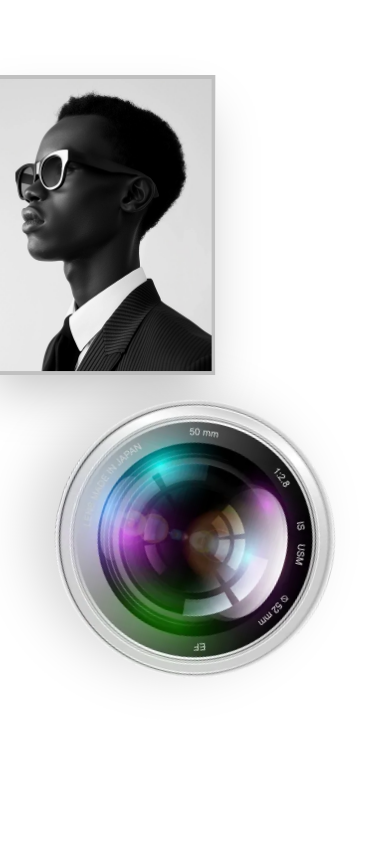
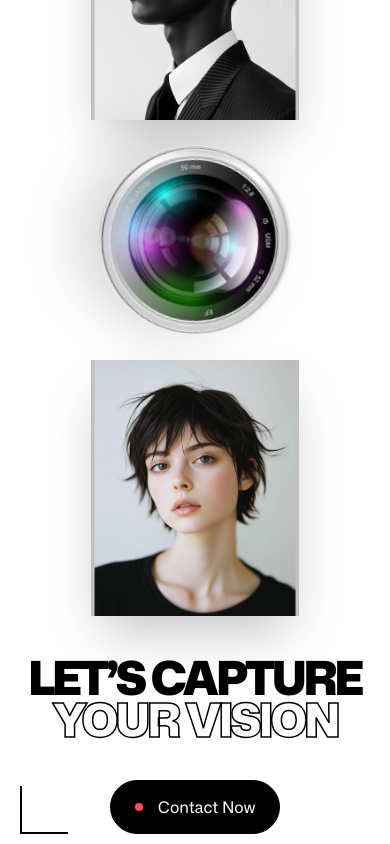
Before and after one commit to khizaramin403/FLICC, a React (Vite) app: page /about in a window 390 px wide. Shown: the part 3580-4424 px from the top of the page. Built offline with nearby package versions, Linux system fonts and the light colour scheme.

Commit message:
fixed footer responsive issues

```diff
--- a/src/components/LetsCapture.jsx
+++ b/src/components/LetsCapture.jsx
@@ -1,13 +1,21 @@
-import React, { useRef } from 'react';
+import React, { useRef, useState, useEffect } from 'react';
 import { motion, useScroll, useTransform, useSpring } from 'framer-motion';
 import img1 from '../assets/Images/camerapicture.webp';
 import img2 from '../assets/Images/blackman.webp';
 import img3 from '../assets/Images/woman.webp';
-// Maan lete hain button component ka naam 'Button' hai
 import Button from '../components/Button';
 
 const LetsCapture = () => {
   const containerRef = useRef(null);
+  const [isMobile, setIsMobile] = useState(false);
+
+  // Screen size check karne ke liye
+  useEffect(() => {
+    const checkMobile = () => setIsMobile(window.innerWidth < 768);
+    checkMobile();
+    window.addEventListener('resize', checkMobile);
+    return () => window.removeEventListener('resize', checkMobile);
+  }, []);
 
   const { scrollYProgress } = useScroll({
     target: containerRef,
@@ -16,83 +24,75 @@ const LetsCapture = () => {
 
   const smoothProgress = useSpring(scrollYProgress, { stiffness: 100, damping: 30 });
 
-  // 1. Camera Rotation on Scroll
+  // Animations logic
   const rotate = useTransform(smoothProgress, [0, 1], [0, 360]);
 
-  // 2. Image Docking (Perfect Left-Right as you liked)
-  const xLeft = useTransform(smoothProgress, [0, 0.5], ["-100%", "0%"]);
-  const xRight = useTransform(smoothProgress, [0, 0.5], ["100%", "0%"]);
+  // Large screen par images bahar se andar ayengi
+  // -50% se 0% tak range rakhi hai taake overflow na ho
+  const xLeft = useTransform(smoothProgress, [0, 0.4], ["-50%", "0%"]);
+  const xRight = useTransform(smoothProgress, [0, 0.4], ["50%", "0%"]);
 
   return (
-    <>
     <section
       ref={containerRef}
-      className="w-full bg-white flex justify-center overflow-hidden py-25"
+      className="w-full bg-white flex justify-center overflow-hidden py-10 md:py-25"
     >
-      <div className="w-full max-w-430 mx-auto px-5 md:px-15 relative flex flex-col items-center justify-center min-h-screen">
+      <div className="w-full max-w-[1720px] mx-auto px-5 md:px-15 relative flex flex-col items-center justify-center min-h-[60vh] md:min-h-screen">
 
         {/* --- Corner Borders --- */}
-        <div className="absolute top-0 right-5 md:right-15 w-16 h-16 border-t-2 border-r-2 border-black md:w-20 md:h-20" />
-        <div className="absolute bottom-0 left-5 md:left-15 w-16 h-16 border-b-2 border-l-2 border-black md:w-20 md:h-20" />
+        <div className="absolute top-0 right-5 md:right-15 w-12 h-12 border-t-2 border-r-2 border-black md:w-20 md:h-20" />
+        <div className="absolute bottom-0 left-5 md:left-15 w-12 h-12 border-b-2 border-l-2 border-black md:w-20 md:h-20" />
 
-        {/* --- Main Visual Container --- */}
         <div className="relative w-full flex flex-col items-center z-10">
 
-          <div className="flex flex-col md:flex-row items-center justify-center gap-6 md:gap-10 mb-16 w-full">
+          <div className="flex flex-col md:flex-row items-center justify-center gap-6 md:gap-10 mb-10 md:mb-16 w-full">
 
-            {/* Left Image (233x300) */}
+            {/* Left Image (Blackman) */}
             <motion.div
-              style={{ x: xLeft }}
-              className="w-58.25 h-75 overflow-hidden shadow-2xl shrink-0"
+              style={{ x: isMobile ? 0 : xLeft }}
+              className="w-52 h-64 md:w-58 md:h-75 overflow-hidden shadow-2xl shrink-0 z-0"
             >
               <img src={img2} alt="Left" className="w-full h-full object-cover" />
             </motion.div>
 
-            {/* Center Camera (280x280) */}
+            {/* Center Camera (Lens) */}
             <motion.div
               style={{ rotate }}
-              className="w-70 h-70 z-20 flex-0"
+              className="w-48 h-48 md:w-70 md:h-70 z-20 flex-shrink-0"
             >
               <img src={img1} alt="Lens" className="w-full h-full object-contain drop-shadow-2xl" />
             </motion.div>
 
-            {/* Right Image (233x300) */}
+            {/* Right Image (Woman) */}
             <motion.div
-              style={{ x: xRight }}
-              className="w-58.25 h-75 overflow-hidden shadow-2xl flex-0"
+              style={{ x: isMobile ? 0 : xRight }}
+              className="w-52 h-64 md:w-58 md:h-75 overflow-hidden shadow-2xl shrink-0 z-0"
             >
               <img src={img3} alt="Right" className="w-full h-full object-cover" />
             </motion.div>
           </div>
 
           {/* --- Bottom Text & Button --- */}
-          <div className="text-center flex flex-col items-center gap-10 md:gap-14">
-            <h2 className="text-[40px] md:text-[80px] lg:text-[150px] font-black leading-[0.85] tracking-tighter text-black uppercase">
+          <div className="text-center flex flex-col items-center gap-6 md:gap-10">
+            <h2 className="text-[12vw] md:text-[80px] lg:text-[140px] font-black leading-[0.9] tracking-tighter text-black uppercase">
               Let’s Capture <br />
-              <span className="text-transparent" style={{ WebkitTextStroke: '2px black' }}>
+              <span className="text-transparent" style={{ WebkitTextStroke: '1.5px black' }}>
                 Your Vision
               </span>
             </h2>
 
-            {/* Aapka Button Component */}
-            <motion.div className="flex justify-center mt-6 md:mt-10">
-            <Button
+            <div className="flex justify-center mt-4">
+              <Button
                 text="Contact Now"
                 showDot={true}
-                to="/contact" // Jahan aap bhejnah chahen
-                className="bg-black text-white  font-medium border-[#949494] hover:bg-white hover:text-black"
-            />
-        </motion.div>
+                to="/contact"
+                className="bg-black text-white hover:bg-white hover:text-black border-black border transition-all duration-300"
+              />
+            </div>
           </div>
-
-
         </div>
-
       </div>
-
     </section>
-
-            </>
   );
 };
 
```
